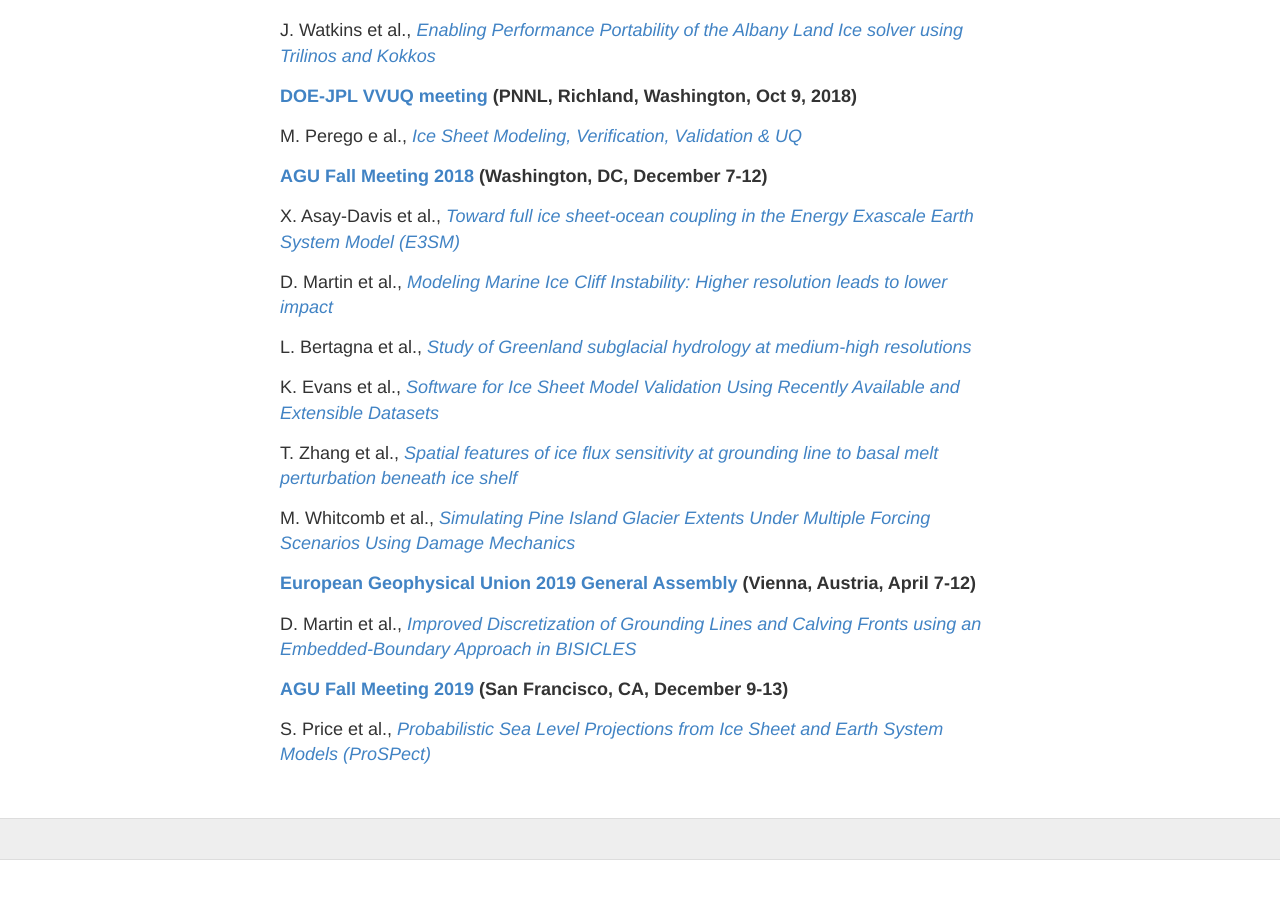
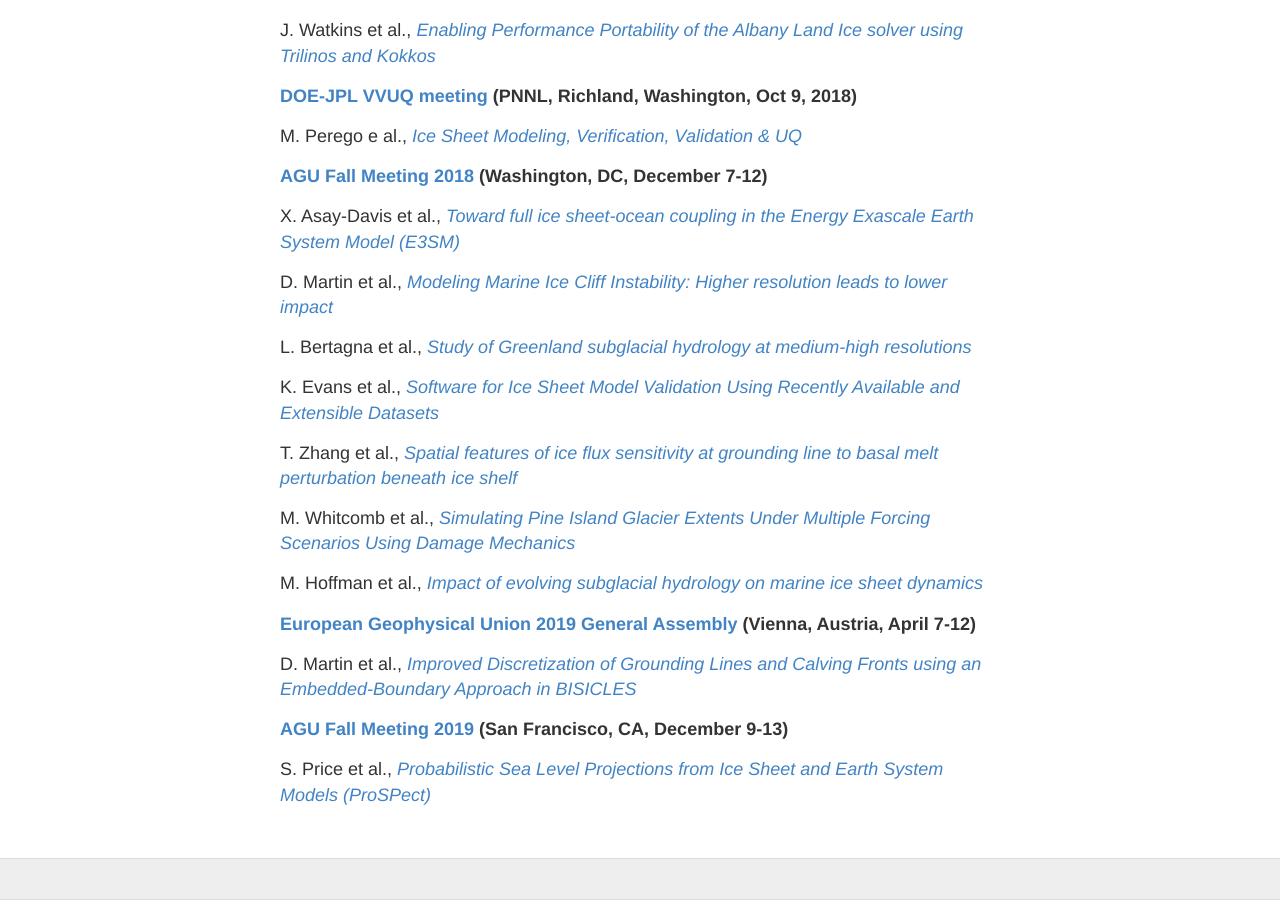
Before and after one commit to SLE-E3SM/SLE-E3SM.github.io, a Jekyll site: the page built from presentations.md, in a window 1280 px wide and 900 px high, scrolled down 2308 px. Built offline with Jekyll 4.4.1, drawn with Linux system fonts in a browser that asks for light colours; before the commit the page ends 3168 px from its top, so only the background shows below that.

Commit message:
Update presentations.md

```diff
--- a/presentations.md
+++ b/presentations.md
@@ -97,6 +97,8 @@ T. Zhang et al., [*Spatial features of ice flux sensitivity at grounding line to
 
 M. Whitcomb et al., [*Simulating Pine Island Glacier Extents Under Multiple Forcing Scenarios Using Damage Mechanics*](https://drive.google.com/open?id=1trS2vx_BdI79pb8iS-XU7NYx_ifAX5Ju)
 
+M. Hoffman et al., [*Impact of evolving subglacial hydrology on marine ice sheet dynamics*](https://drive.google.com/open?id=1skdeZcq0BgduOTNL2gmO34F8YpjjsNAf)
+
 **[European Geophysical Union 2019 General Assembly](https://www.egu2019.eu/) (Vienna, Austria, April 7-12)**
 
 D. Martin et al., [*Improved Discretization of Grounding Lines and Calving Fronts using an Embedded-Boundary Approach in BISICLES*](https://drive.google.com/open?id=1MK4MueZfx266PMvS-_q2xZ6AkJmTIN0d)
```
